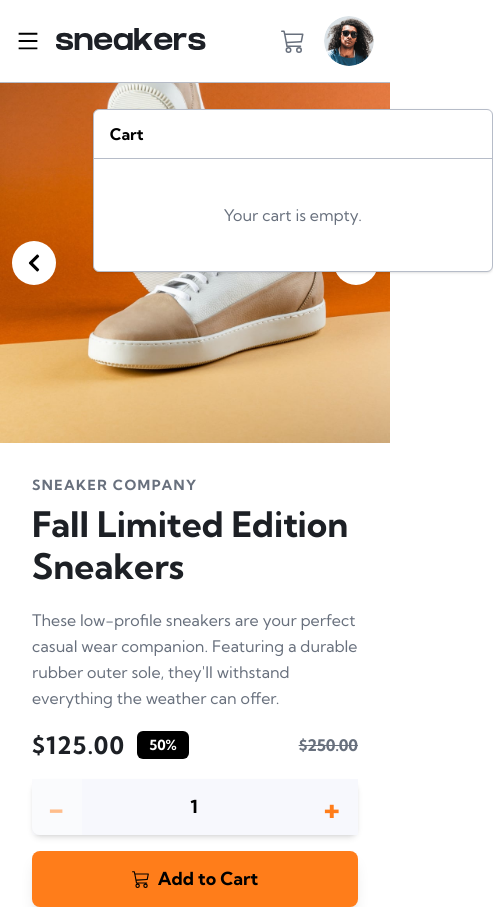
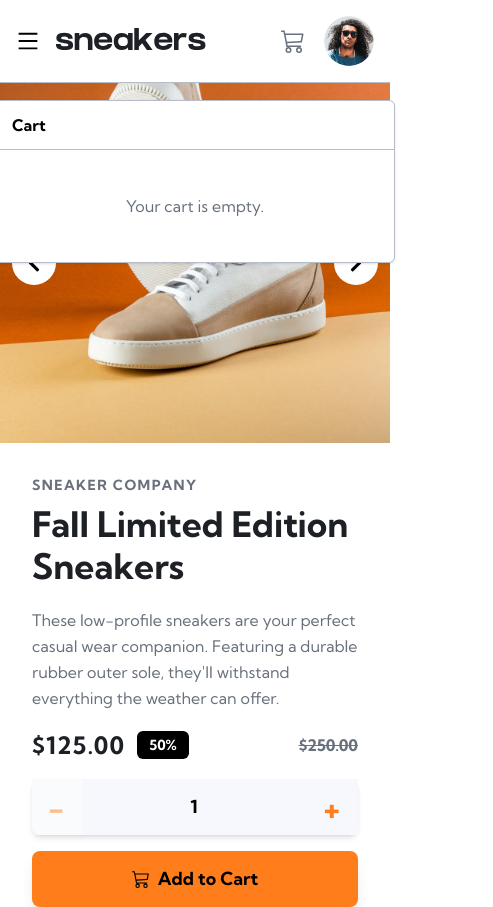
Before and after one commit to mezacanul/sneakers, a React (Vite) app: page / in a window 390 px wide. Both pictures are taken after a click on the element 292 px from the left and 41 px from the top of the page. Shown: the whole page, 493 px wide, since content can reach past the window. Built offline with nearby package versions, Linux system fonts and the light colour scheme.

Commit message:
Fix: changed cart position from absolute to fixed on mobile

```diff
--- a/src/components/CartContent.tsx
+++ b/src/components/CartContent.tsx
@@ -19,7 +19,7 @@ export default function CartContent() {
     }
     const classes = {
         container:
-            "absolute left-1/2 top-20 transform -translate-x-1/2 sm:top-10 sm:-right-2 sm:left-auto sm:translate-x-0 bg-white rounded-md border border-grayish-blue w-100 sm:w-95 shadow-sm z-50",
+            "fixed sm:absolute left-1/2 top-25 transform -translate-x-1/2 sm:top-10 sm:-right-2 sm:left-auto sm:translate-x-0 bg-white rounded-md border border-grayish-blue w-100 sm:w-95 shadow-sm z-50",
         title: "py-3 px-4 font-bold border-b border-grayish-blue",
         content: "py-4 px-4 flex flex-col gap-4",
         product: "flex items-start justify-between gap-4",
```
